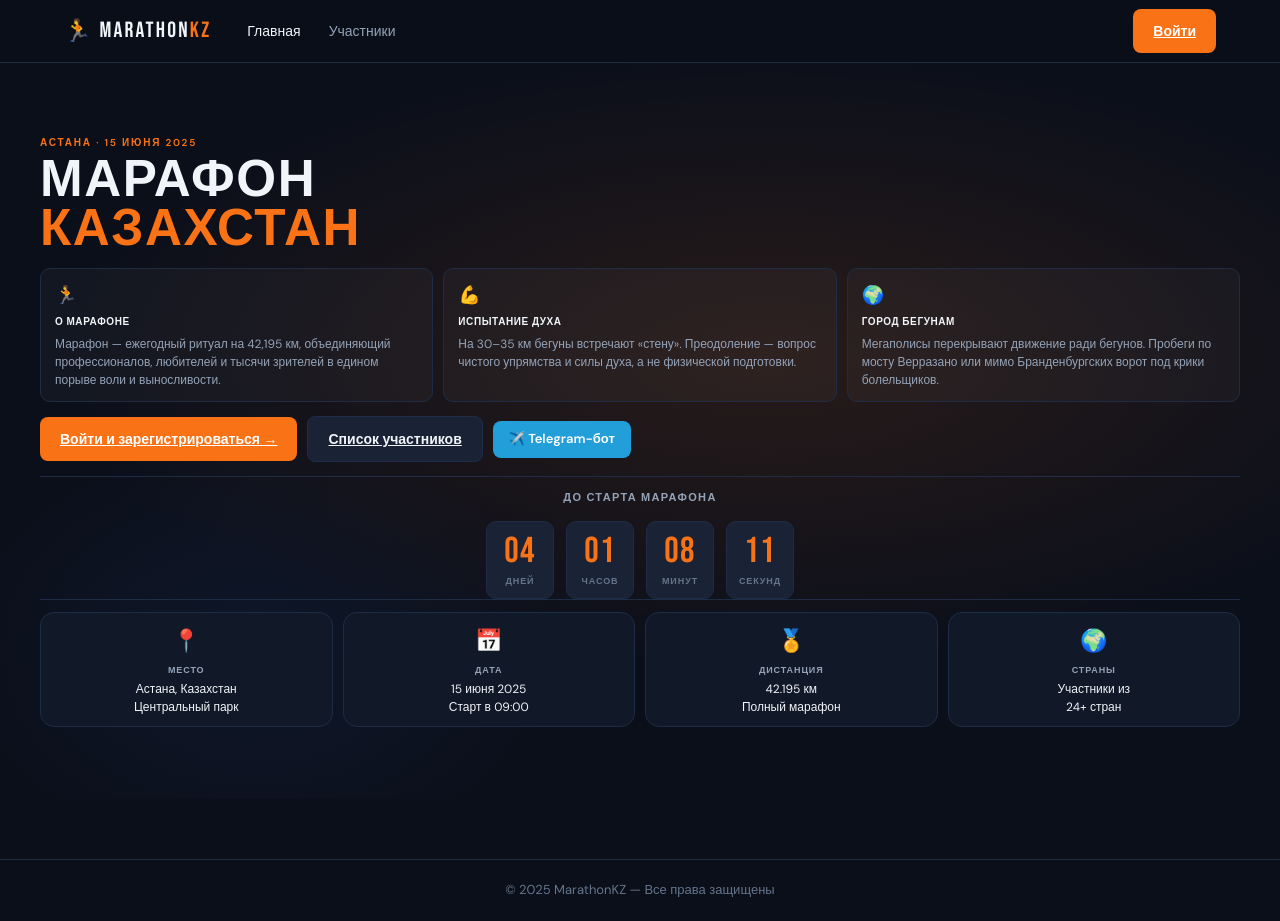
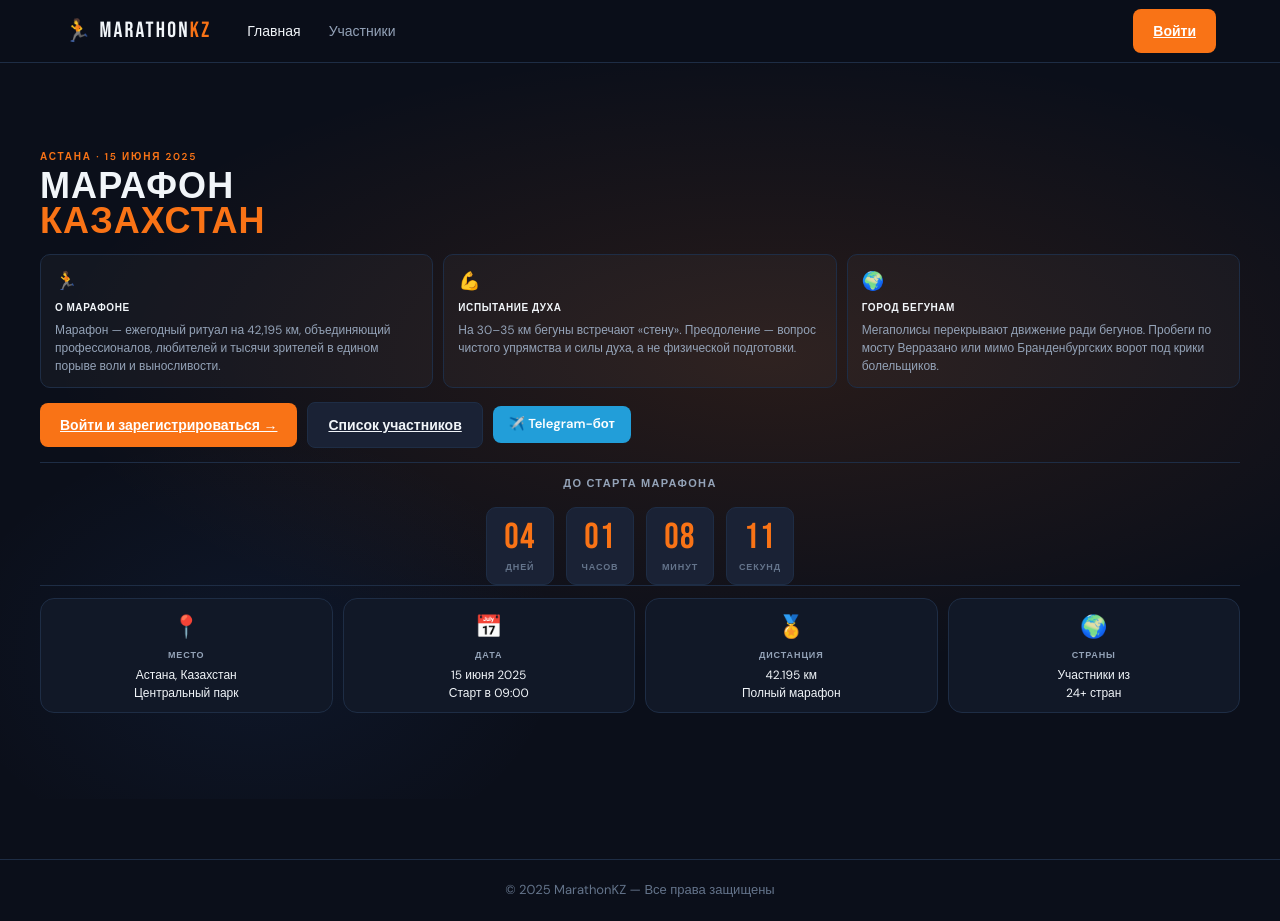
Before and after one commit to slakegg/marathon-skils, a Next.js app: page / in a window 1280 px wide. Built offline with nearby package versions, Linux system fonts and the light colour scheme; no server answers.

Commit message:
Update Home.module.css

```diff
--- a/styles/Home.module.css
+++ b/styles/Home.module.css
@@ -34,7 +34,7 @@
 }
 .heroTitle {
   font-family: var(--font-display);
-  font-size: clamp(28px, 4vw, 52px);
+  font-size: clamp(28px, 4vw, 36px);
   letter-spacing: .03em;
   line-height: .95;
   margin-bottom: 14px;
```
